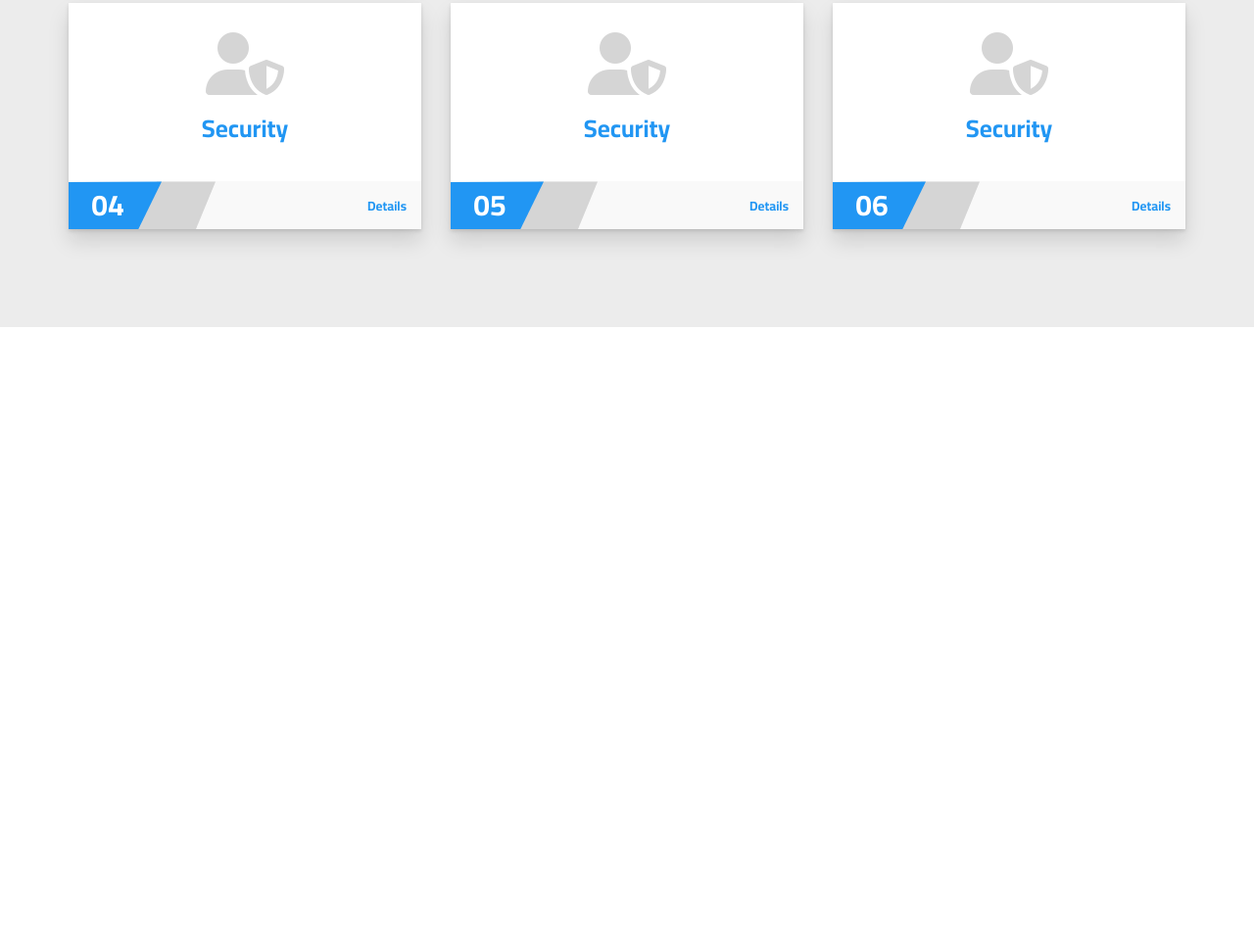
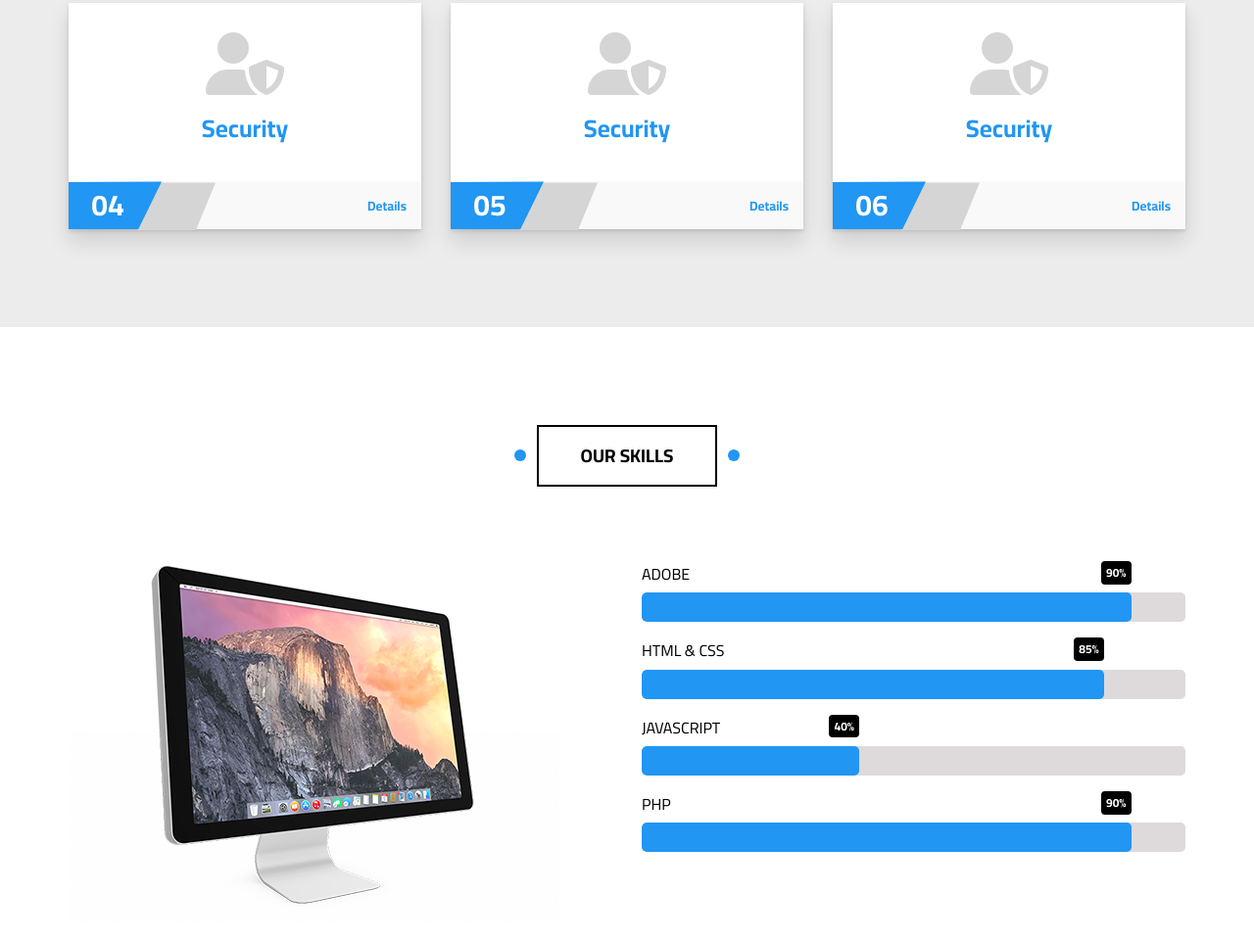
Before and after one commit to FadyFathey/template-3-HTML-CSS, a plain HTML site: page index.html in a window 1280 px wide. Shown: the part 7053-8015 px from the top of the page at 98% size. Before the commit the page ends 7387 px from the top, so only its background shows below. Drawn offline with Linux system fonts and the light colour scheme.

Commit message:
our skills section

```diff
--- a/index.css
+++ b/index.css
@@ -1042,7 +1042,7 @@ article {
     content: "";
     position: absolute;
     left: 70px;
-    top: 0;
+    top: 1px;
     background-color: #d5d5d5;
     width: 80px;
     height: 100%;
@@ -1056,3 +1056,104 @@ article {
 }
 
 /* end  services section*/
+
+/* start skills section */
+.skills {
+    padding-top: var(--main-padding-top);
+    padding-bottom: var(--main-padding-bottom);
+}
+
+.skills img {
+    max-width: 100%;
+}
+
+.skills .container {
+    display: grid;
+    grid-template-columns: repeat(auto-fill, minmax(400px, 1fr));
+    gap: 30px;
+}
+
+.skills-graphs div {
+    position: relative;
+    margin-bottom: 20px;
+}
+
+.skills-graphs div>span:nth-child(1) {
+    margin-bottom: 10px;
+    font-weight: normal;
+    text-transform: uppercase;
+    display: block;
+}
+
+.skills-graphs div>span:nth-child(2) {
+    display: block;
+    width: 100%;
+    height: 30px;
+    background-color: #dedadc;
+    margin-top: 10px;
+    position: relative;
+    border-radius: 5px;
+    overflow: hidden;
+}
+
+.skills-graphs div>span:nth-child(2)::after {
+    content: "";
+    position: absolute;
+    width: attr(data-percent "%");
+    height: 100%;
+    background-color: var(--main-color, #00bfff);
+    border-radius: 5px;
+}
+
+.skills-graphs div:nth-child(1)>span:nth-child(2)::after {
+    width: 90%;
+}
+
+.skills-graphs div:nth-child(2)>span:nth-child(2)::after {
+    width: 85%;
+}
+
+.skills-graphs div:nth-child(3)>span:nth-child(2)::after {
+    width: 40%;
+}
+
+.skills-graphs div:nth-child(4)>span:nth-child(2)::after {
+    width: 90%;
+}
+
+.skills-graphs div::before {
+    content: attr(data-percent) "%";
+    position: absolute;
+    top: -4px;
+    right: 0;
+    background-color: black;
+    color: white;
+    padding: 5px;
+    font-size: 12px;
+    border-radius: 4px;
+    font-weight: bold;
+    text-align: center;
+    white-space: nowrap;
+}
+
+.skills-graphs div:nth-child(1)::before {
+    content: "90%";
+    right: 10%;
+}
+
+.skills-graphs div:nth-child(2)::before {
+    content: "85%";
+    right: 15%;
+}
+
+.skills-graphs div:nth-child(3)::before {
+    content: "40%";
+    right: 60%;
+}
+
+.skills-graphs div:nth-child(4)::before {
+    content: "90%";
+    right: 10%;
+}
+
+/* end skills section */
--- a/index.html
+++ b/index.html
@@ -731,7 +731,42 @@
                 </div>
             </div>
         </section>
-        <!-- end   services section -->
+        <!-- end  services section -->
+        <!-- start Skills section -->
+        <section>
+
+            <div class="skills">
+                <div class="main-heading">
+                    <a href="#articles">
+                        <h3>Our Skills</h3>
+                    </a>
+                </div>
+                <div class="container">
+                    <div class="skill-img">
+                        <img src="imgs/skills.png" alt="skill-img">
+                    </div>
+                    <div class="skills-graphs">
+                        <div>
+                            <span>Adobe</span>
+                            <span data-percent="90"></span>
+                        </div>
+                        <div>
+                            <span>HTML & CSS</span>
+                            <span data-percent="85"></span>
+                        </div>
+                        <div>
+                            <span>JavaScript</span>
+                            <span data-percent="40"></span>
+                        </div>
+                        <div>
+                            <span>PHP</span>
+                            <span data-percent="90"></span>
+                        </div>
+                    </div>
+                </div>
+            </div>
+        </section>
+        <!-- end Skills section -->
     </main>
 </body>
 
```
